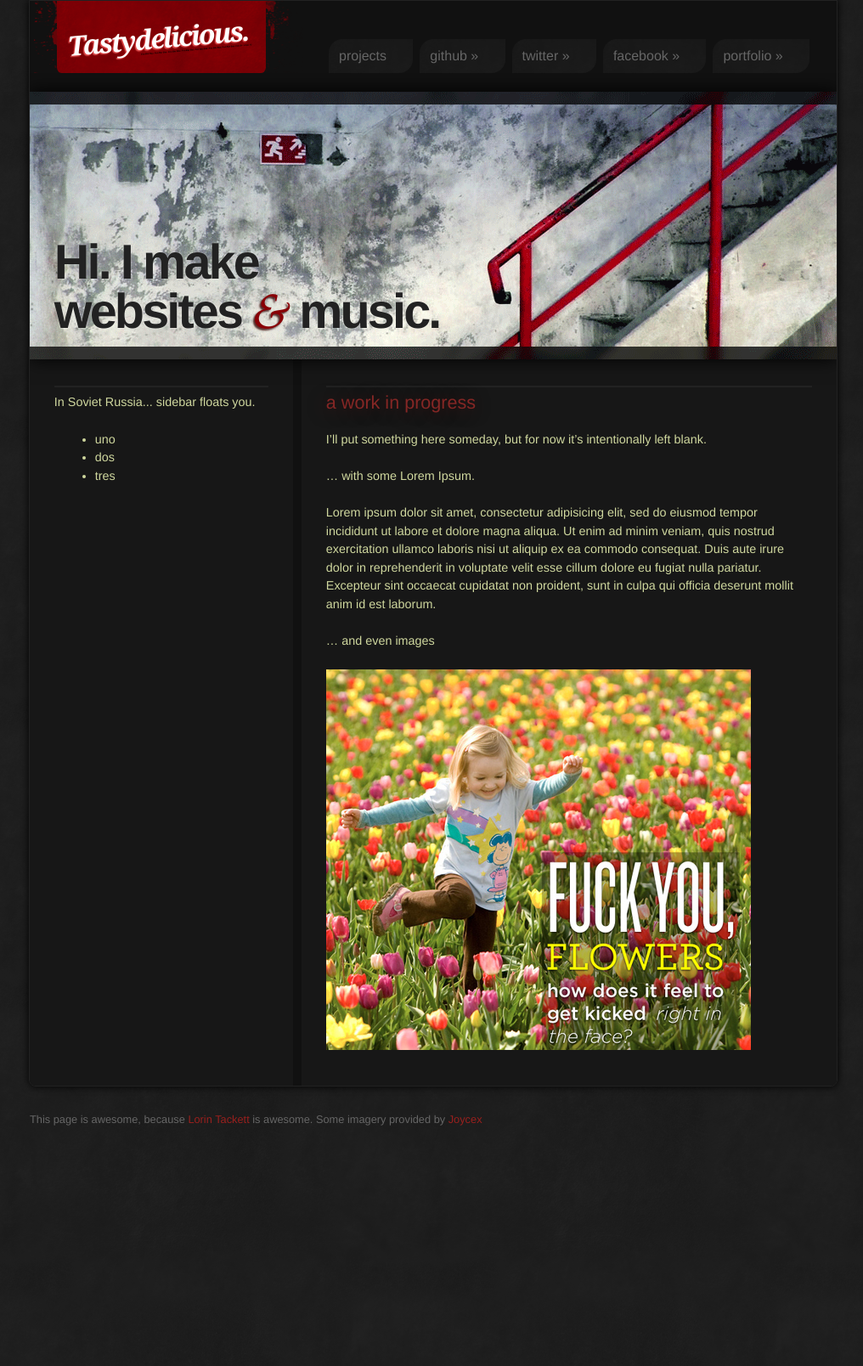
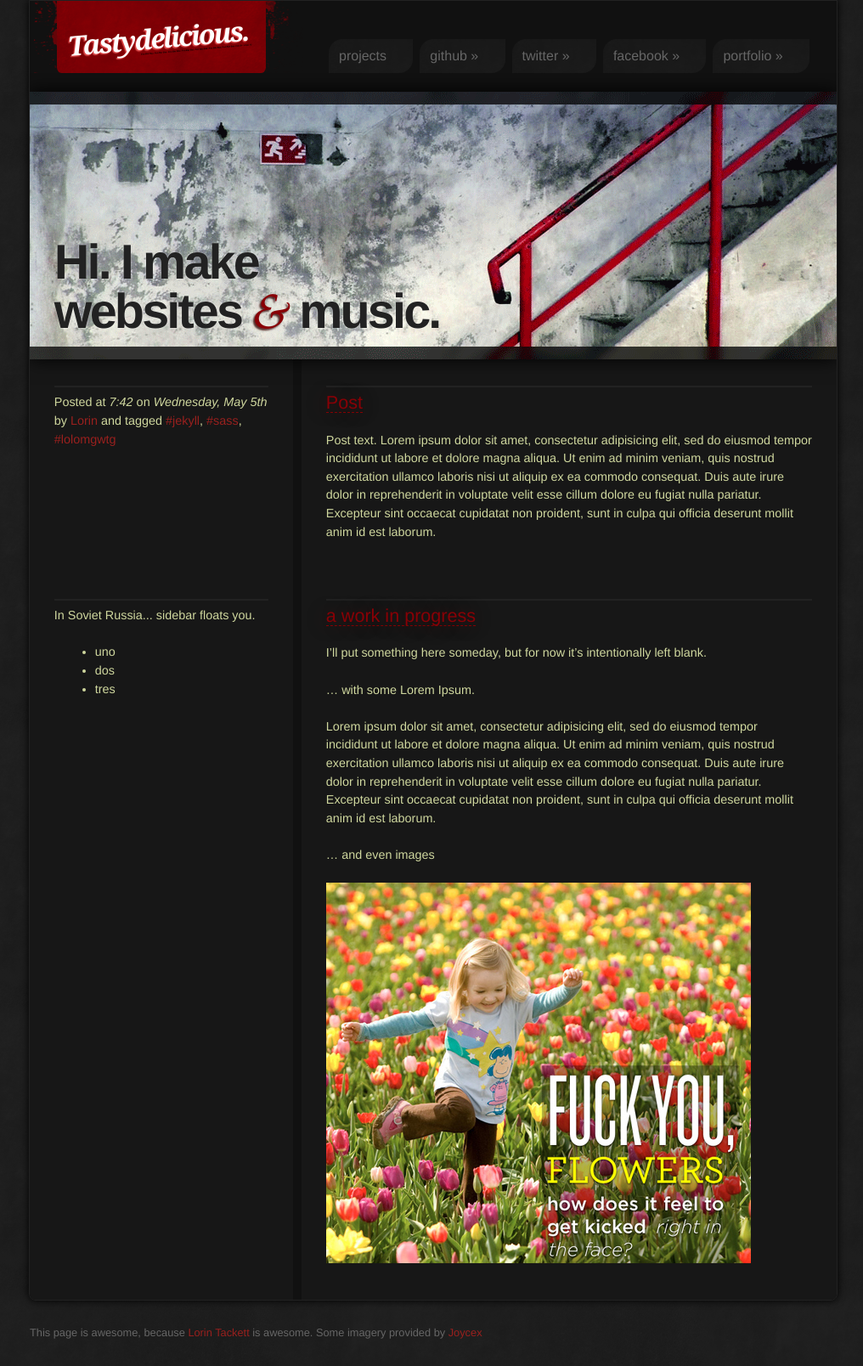
Before and after one commit to ltackett/tastydeliciousness, a Jekyll site: the page built from index.markdown, in a window 1280 px wide. Shown: the whole page at 85% size, without its empty margins (130-1146 px from the left). Built offline with Jekyll 4.4.1, drawn with Linux system fonts in a browser that asks for light colours; Markdown is read by kramdown in place of the engine named in the settings; comment, search, counter and statistics services are not loaded; before the commit the page ends 1356 px from its top, so only the background shows below that.

Commit message:
example of 2+ posts w/vertical rhythm

```diff
--- a/_layouts/default.html
+++ b/_layouts/default.html
@@ -65,6 +65,21 @@
             <div class="columns">
                 <div class="secondary">
                     <div class="block">
+                        <p>Posted at <em>7:42</em> on <em>Wednesday, May 5th</em> by <a href="#">Lorin</a> and tagged <a href="#">#jekyll</a>, <a href="#">#sass</a>, <a href="#">#lolomgwtg</a></p>
+                    </div>
+                </div>
+
+                <div class="primary">
+                    <div class="block">
+                        <h3>Post</h3>
+                        <p>Post text. Lorem ipsum dolor sit amet, consectetur adipisicing elit, sed do eiusmod tempor incididunt ut labore et dolore magna aliqua. Ut enim ad minim veniam, quis nostrud exercitation ullamco laboris nisi ut aliquip ex ea commodo consequat. Duis aute irure dolor in reprehenderit in voluptate velit esse cillum dolore eu fugiat nulla pariatur. Excepteur sint occaecat cupidatat non proident, sunt in culpa qui officia deserunt mollit anim id est laborum.</p>
+                    </div>
+                </div>
+            </div>
+
+            <div class="columns">
+                <div class="secondary">
+                    <div class="block">
                         <p>In Soviet Russia... sidebar floats you.</p>
                         <ul>
                             <li>uno</li>
--- a/sass/screen.sass
+++ b/sass/screen.sass
@@ -8,6 +8,8 @@
 
 // page defaults
 // --------------------------------------------------------
+
+$accent: #880006
 
 body
   font-family: "Helvetica Neue", arial, sans-serif
@@ -44,7 +46,9 @@ a.base
 
     h3, h4, h5, h6
       +text-shadow(-2px, 2px, 20px, rgba(100,0,0,0.5))
-      color: #852725
+      color: $accent
+      display: inline-block
+      border-bottom: 1px dashed $accent
 
     a
       @extend a.base
--- a/stylesheets/screen.css
+++ b/stylesheets/screen.css
@@ -209,36 +209,36 @@ a img {
   #content .loud {
     color: #111111; }
 
-/* line 12, ../sass/screen.sass */
+/* line 14, ../sass/screen.sass */
 body {
   font-family: "Helvetica Neue", arial, sans-serif; }
 
-/* line 15, ../sass/screen.sass */
+/* line 17, ../sass/screen.sass */
 #content span.amp {
   font-family: Baskerville, "Goudy Old Style", Palatino, "Book Antiqua", serif;
   font-style: italic;
   font-weight: normal; }
 
-/* line 20, ../sass/screen.sass */
+/* line 22, ../sass/screen.sass */
 body {
   background: #222222 url(../images/fabric.png); }
 
-/* line 23, ../sass/screen.sass */
+/* line 25, ../sass/screen.sass */
 a.base, #wrapper #content a, #footer a {
   color: #99201e;
   text-decoration: none; }
-  /* line 26, ../sass/screen.sass */
+  /* line 28, ../sass/screen.sass */
   a.base:hover, #wrapper #content a:hover, #footer a:hover {
     text-decoration: underline; }
 
-/* line 29, ../sass/screen.sass */
+/* line 31, ../sass/screen.sass */
 .block-base, .primary-column .block,
 .secondary-column .block, #content .primary > .block,
 #content .secondary > .block {
   margin: 2em;
   border-top: 2px solid #222222; }
 
-/* line 33, ../sass/screen.sass */
+/* line 35, ../sass/screen.sass */
 #wrapper {
   width: 950px;
   margin: 0 auto;
@@ -271,17 +271,19 @@ a.base, #wrapper #content a, #footer a {
   /* line 8, ../../../../../Library/Ruby/Gems/1.8/gems/compass-0.10.0.rc5/frameworks/compass/stylesheets/compass/utilities/general/_hacks.scss */
   #wrapper {
     display: block; }
-  /* line 40, ../sass/screen.sass */
+  /* line 42, ../sass/screen.sass */
   #wrapper #content {
     overflow: hidden;
     color: #cfd79e;
     font-size: 90%; }
-    /* line 45, ../sass/screen.sass */
+    /* line 47, ../sass/screen.sass */
     #wrapper #content h3, #wrapper #content h4, #wrapper #content h5, #wrapper #content h6 {
       text-shadow: -2px 2px 20px rgba(100, 0, 0, 0.5);
-      color: #852725; }
+      color: #880006;
+      display: inline-block;
+      border-bottom: 1px dashed #880006; }
 
-/* line 58, ../sass/screen.sass */
+/* line 62, ../sass/screen.sass */
 .link-box {
   display: -moz-box;
   display: -webkit-box;
@@ -289,7 +291,7 @@ a.base, #wrapper #content a, #footer a {
   height: 100%;
   width: 100%;
   margin-top: 2.8em; }
-  /* line 64, ../sass/screen.sass */
+  /* line 68, ../sass/screen.sass */
   .link-box a {
     -moz-transition-property: all;
     -webkit-transition-property: all;
@@ -335,19 +337,19 @@ a.base, #wrapper #content a, #footer a {
     background-color: #1c1c1c;
     background-attachment: fixed;
     white-space: nowrap; }
-    /* line 79, ../sass/screen.sass */
+    /* line 83, ../sass/screen.sass */
     .link-box a[rel="external"]:after {
       content: " »"; }
-    /* line 81, ../sass/screen.sass */
+    /* line 85, ../sass/screen.sass */
     .link-box a:hover {
       color: white;
       background-color: #8b0006;
       padding-right: 85px; }
-    /* line 85, ../sass/screen.sass */
+    /* line 89, ../sass/screen.sass */
     .link-box a:last-child, .link-box a:last-child:hover {
       margin-right: 0; }
 
-/* line 91, ../sass/screen.sass */
+/* line 95, ../sass/screen.sass */
 #header {
   overflow: hidden;
   display: inline-block;
@@ -356,7 +358,7 @@ a.base, #wrapper #content a, #footer a {
   #header {
     display: block; }
 
-/* line 95, ../sass/screen.sass */
+/* line 99, ../sass/screen.sass */
 #logo {
   border-bottom-left-radius: 0.4em;
   -moz-border-radius-bottomleft: 0.4em;
@@ -379,7 +381,7 @@ a.base, #wrapper #content a, #footer a {
   padding-top: 1em;
   margin: 0 2em;
   background: url(../images/fabric.png) #8b0006; }
-  /* line 100, ../sass/screen.sass */
+  /* line 104, ../sass/screen.sass */
   #logo #inner-logo {
     -moz-transform-origin: 20% 50%;
     -webkit-transform-origin: 20% 50%;
@@ -390,10 +392,10 @@ a.base, #wrapper #content a, #footer a {
     -o-transform: scale(0.5) rotate(-5deg);
     transform: scale(0.5) rotate(-5deg);
     width: 28em; }
-    /* line 104, ../sass/screen.sass */
+    /* line 108, ../sass/screen.sass */
     .csstransforms #logo #inner-logo {
       margin-left: -2em; }
-  /* line 108, ../sass/screen.sass */
+  /* line 112, ../sass/screen.sass */
   #logo h1 {
     text-shadow: -0.04em 0.04em 0.04em rgba(255, 100, 100, 0.8);
     letter-spacing: -0.07em;
@@ -402,22 +404,22 @@ a.base, #wrapper #content a, #footer a {
     font-size: 4em;
     font-weight: bold;
     font-style: italic; }
-    /* line 117, ../sass/screen.sass */
+    /* line 121, ../sass/screen.sass */
     #logo h1 a {
       color: white;
       text-decoration: none; }
-  /* line 121, ../sass/screen.sass */
+  /* line 125, ../sass/screen.sass */
   #logo p {
     color: black;
     margin-left: 34em;
     font-size: 5px;
     font-style: italic;
     font-weight: bold; }
-    /* line 130, ../sass/screen.sass */
+    /* line 134, ../sass/screen.sass */
     #logo p:after {
       content: " Foo Bar Baz. Foo Bar Baz. Foo Bar Baz. Foo Bar Baz. Foo Bar Baz. Foo Bar Baz. Foo B-- o hai. =)"; }
 
-/* line 136, ../sass/screen.sass */
+/* line 140, ../sass/screen.sass */
 .primary-column {
   display: inline;
   float: left;
@@ -429,7 +431,7 @@ a.base, #wrapper #content a, #footer a {
   * html .primary-column {
     overflow-x: hidden; }
 
-/* line 140, ../sass/screen.sass */
+/* line 144, ../sass/screen.sass */
 .secondary-column {
   display: inline;
   float: left;
@@ -439,14 +441,14 @@ a.base, #wrapper #content a, #footer a {
   * html .secondary-column {
     overflow-x: hidden; }
 
-/* line 148, ../sass/screen.sass */
+/* line 152, ../sass/screen.sass */
 #header .primary-column .block, #header
 .secondary-column .block {
   margin-bottom: 0;
   margin-top: 0;
   border: none; }
 
-/* line 159, ../sass/screen.sass */
+/* line 163, ../sass/screen.sass */
 #content #messagy-bit {
   -moz-box-shadow: 0 0 20px black;
   -webkit-box-shadow: 0 0 20px black;
@@ -456,7 +458,7 @@ a.base, #wrapper #content a, #footer a {
   background: url(../images/masthead.png) 0 0 no-repeat;
   margin-top: 1.5em;
   min-height: 315px; }
-  /* line 166, ../sass/screen.sass */
+  /* line 170, ../sass/screen.sass */
   #content #messagy-bit h2 {
     text-shadow: 0 0 2px rgba(255, 255, 255, 0.6);
     position: absolute;
@@ -467,34 +469,34 @@ a.base, #wrapper #content a, #footer a {
     letter-spacing: -0.05em;
     font-size: 4em;
     font-weight: bold; }
-  /* line 178, ../sass/screen.sass */
+  /* line 182, ../sass/screen.sass */
   #content #messagy-bit span.amp {
     text-shadow: -2px 2px 2px rgba(50, 0, 0, 0.8);
     color: #880006; }
-/* line 183, ../sass/screen.sass */
+/* line 187, ../sass/screen.sass */
 #content .columns {
   display: -moz-box;
   display: -webkit-box;
   display: box; }
-/* line 186, ../sass/screen.sass */
+/* line 190, ../sass/screen.sass */
 #content .primary {
   width: 630px; }
-/* line 189, ../sass/screen.sass */
+/* line 193, ../sass/screen.sass */
 #content .secondary {
   width: 310px;
   margin-right: 10px; }
-/* line 193, ../sass/screen.sass */
+/* line 197, ../sass/screen.sass */
 #content .primary,
 #content .secondary {
   background: #171717;
   padding-top: 0.2em;
   padding-bottom: 0.5em; }
-  /* line 198, ../sass/screen.sass */
+  /* line 202, ../sass/screen.sass */
   #content .primary > .block,
   #content .secondary > .block {
     padding-top: 0.5em; }
 
-/* line 205, ../sass/screen.sass */
+/* line 209, ../sass/screen.sass */
 #footer {
   width: 950px;
   margin: 0 auto;
```
